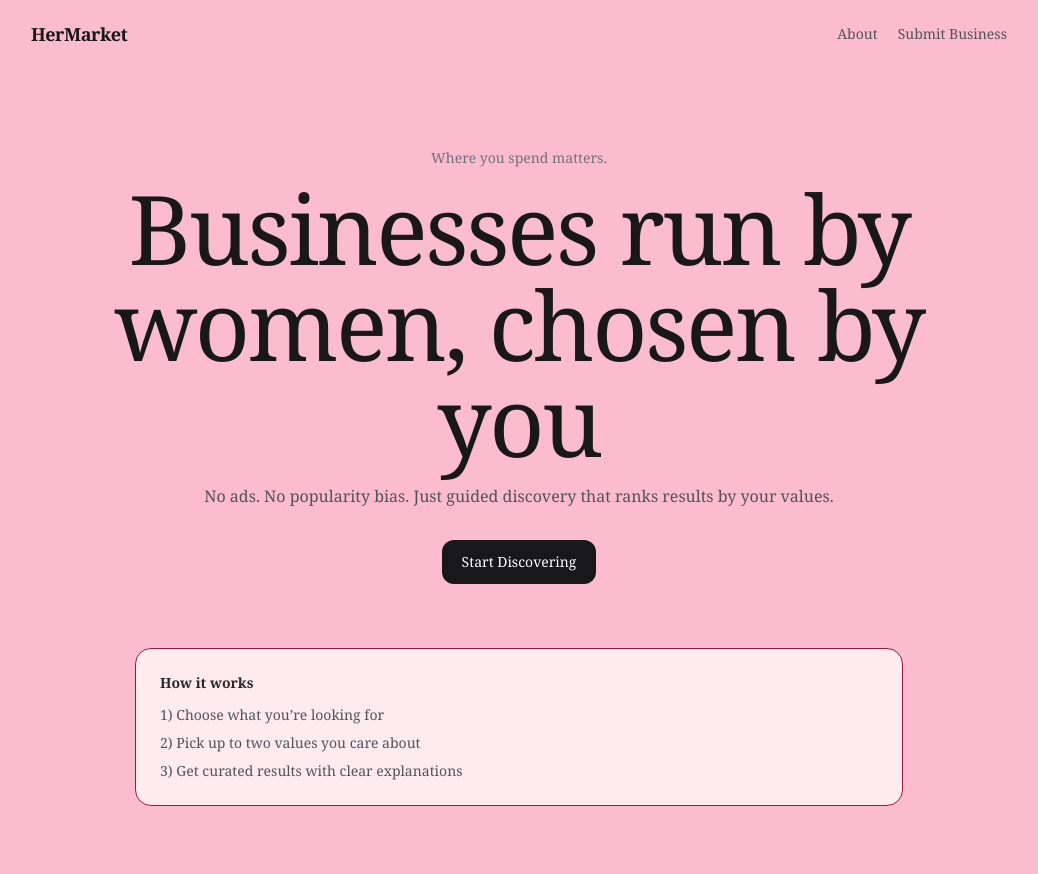
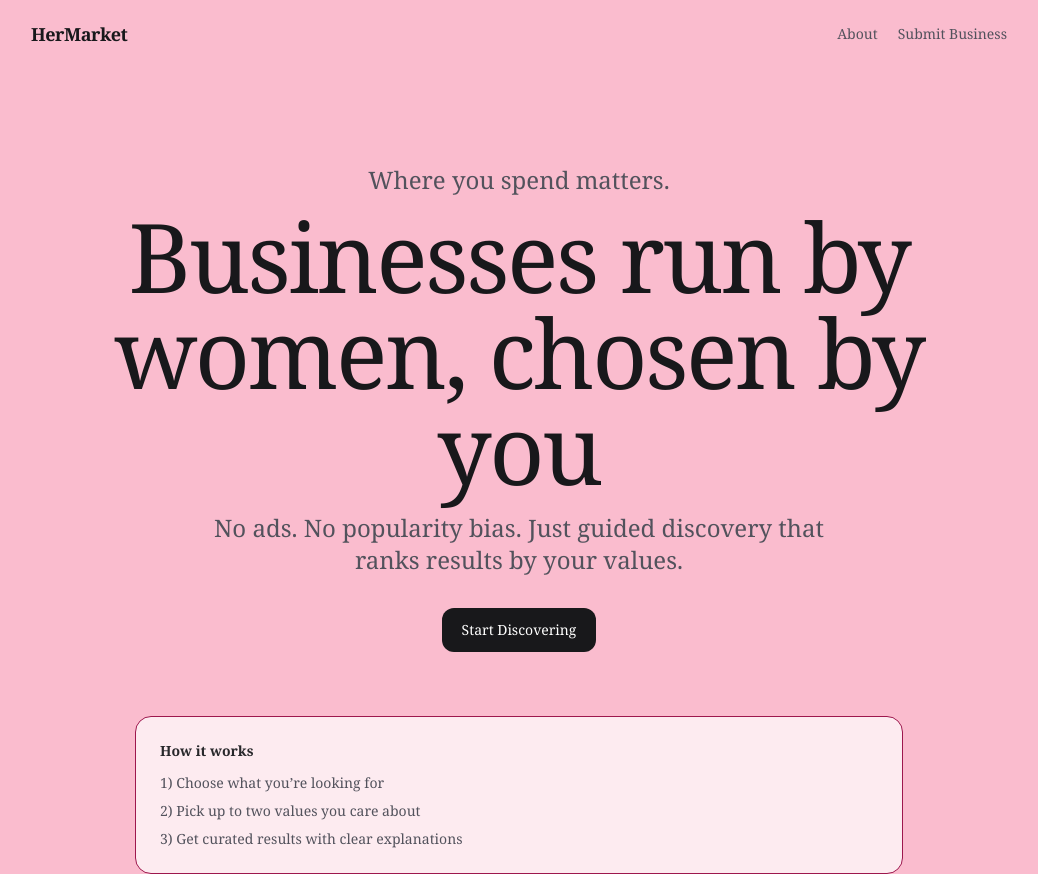
Before and after one commit to suhanikhare0104/guided-discovery-demo, a Next.js app: page / in a window 1280 px wide. Shown: the whole page, without its empty margins (121-1159 px from the left). Before the commit the page ends 806 px from the top, so only its background shows below. Built offline with nearby package versions, Linux system fonts and the light colour scheme.

Commit message:
Update page.tsx
change all the sizing in the main page

```diff
--- a/app/page.tsx
+++ b/app/page.tsx
@@ -15,15 +15,15 @@ export default function Home() {
 
       {/* Hero Section */}
       <main className="mx-auto flex max-w-5xl flex-col items-center px-6 pt-20 text-center">
-        <p className="text-sm font-medium text-zinc-500">
+        <p className="mt-4 max-w-2xl text-2xl font-normal text-zinc-600 text-center">
           Where you spend matters.
         </p>
 
-        <h1 className="mt-3 text-5xl sm:text-6xl md:text-7xl lg:text-8xl font-light tracking-tight text-center">
+        <h1 className="mt-3 text-5xl sm:text-6xl md:text-7xl lg:text-8xl font-medium tracking-tight text-center">
           Businesses run by women, chosen by you{" "}
         </h1>
 
-        <p className="mt-4 max-w-2xl text-base text-zinc-600">
+        <p className="mt-4 max-w-2xl text-2xl font-normal text-zinc-600 text-center">
           No ads. No popularity bias. Just guided discovery that ranks results by your values.
         </p>
 
```
